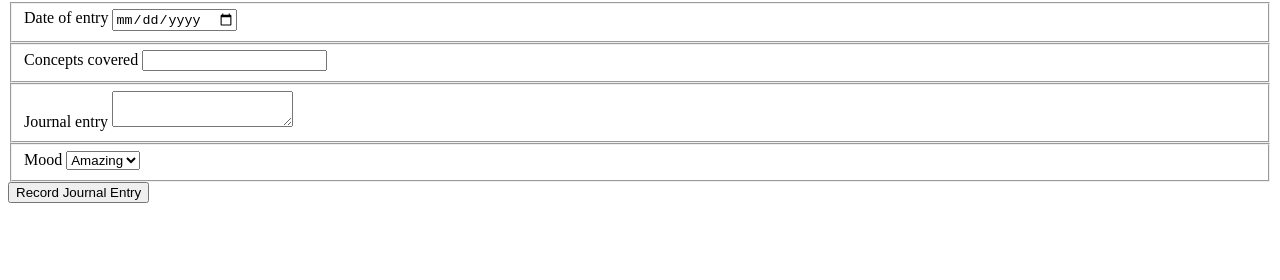
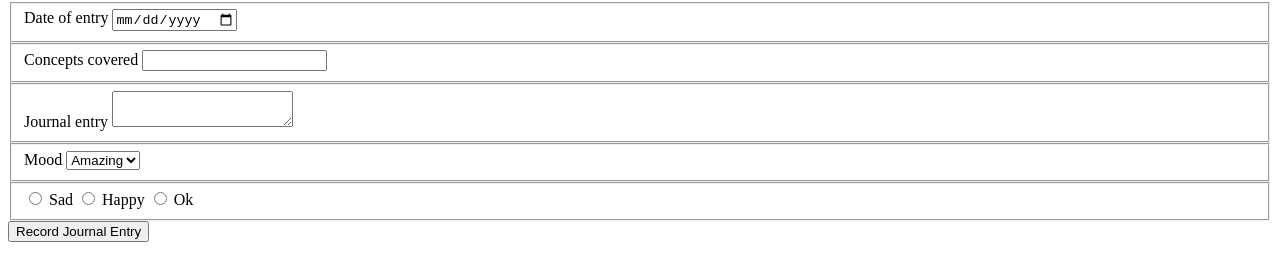
Before and after one commit to corri-golden/daily-journal-template-for-book-three, a plain HTML site: page src/index.html in a window 1280 px wide. Shown: the part 78-358 px from the top of the page. Drawn offline with Linux system fonts and the light colour scheme; no server answers.

Commit message:
added radio buttons

```diff
--- a/src/index.html
+++ b/src/index.html
@@ -34,6 +34,14 @@
                 <option value="Ok">Ok</option>
             </select>
         </fieldset>
+        <fieldset>
+            <input type="radio" value="Sad" name="mood filter"></input>
+            <label>Sad</label>
+            <input type="radio" value="Happy"></input>
+            <label>Happy</label>
+            <input type="radio" value="Ok"></input>
+            <label>Ok</label>
+        </fieldset>
     </form>
     <button id="recordEntry">Record Journal Entry</button>
 
```
